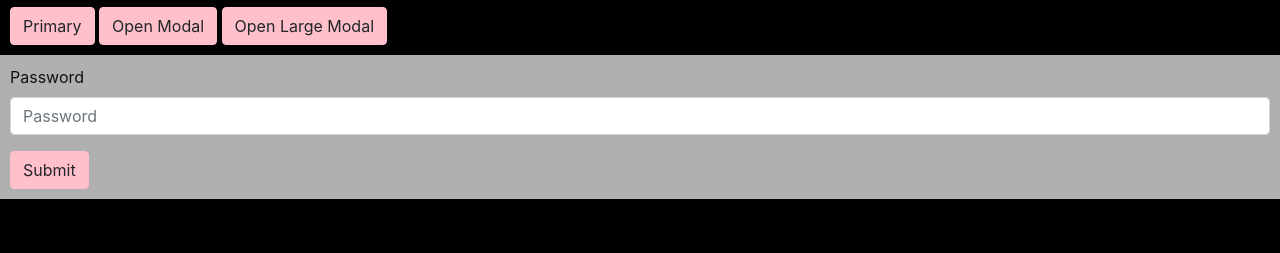
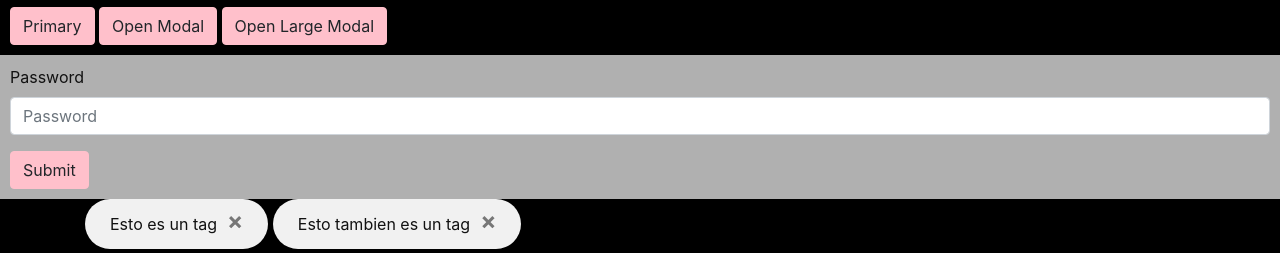
Before and after one commit to CoreDumpedAcademy/CD_MakeUp, a website: page index.html in a window 1280 px wide. Shown: the part 547-800 px from the top of the page. Drawn offline with nearby package versions, Linux system fonts and the light colour scheme.

Commit message:
Introducido el elemento tag en la libreria y su css correspondiente

```diff
--- /dev/null
+++ b/css/tag.css
@@ -0,0 +1,31 @@
+.chip {
+    display: inline-block;
+    padding: 0 25px;
+    height: 50px;
+    font-size: 16px;
+    line-height: 50px;
+    border-radius: 25px;
+    background-color: #f1f1f1;
+}
+
+.chip img {
+    float: left;
+    margin: 0 10px 0 -25px;
+    height: 50px;
+    width: 50px;
+    border-radius: 50%;
+}
+
+.close {
+    padding-top: 10px;
+    padding-left: 10px;
+    color: #888;
+    font-weight: bold;
+    float: right;
+    font-size: 20px;
+    cursor: pointer;
+}
+
+.close:hover {
+    color: #000;
+}
--- a/index.html
+++ b/index.html
@@ -12,6 +12,7 @@
 
 
 	<link rel="stylesheet" href="css/breadcrumb.css">
+	<link rel="stylesheet" href="css/tag.css">
 	<link rel="stylesheet" href="./node_modules/bootstrap/dist/css/bootstrap.min.css">
 	<link rel="stylesheet" href="css/styles.css">
 	<link rel="stylesheet" href="https://unpkg.com/leaflet@1.3.4/dist/leaflet.css" integrity="sha512-puBpdR0798OZvTTbP4A8Ix/l+A4dHDD0DGqYW6RQ+9jxkRFclaxxQb/SJAWZfWAkuyeQUytO7+7N4QKrDh+drA=="
@@ -96,6 +97,19 @@
 		</form>
 	</section>
 
+	<div class="container">
+		<div class="chip">
+			<!-- <img src=""> aqui se puede poner una imagen-->
+			Esto es un tag
+			<span class="close" onclick="this.parentElement.style.display='none'">&times;</span>
+		</div>
+		<div class="chip">
+			Esto tambien es un tag
+			<span class="close" onclick="this.parentElement.style.display='none'">&times;</span>
+			<!-- <img src=""> aqui tambien se puede-->
+		</div>
+	</div>
+
 
 	<!-- Bootstrap -->
 	<script src="./node_modules/bootstrap/dist/js/bootstrap.min.js"></script>
```
